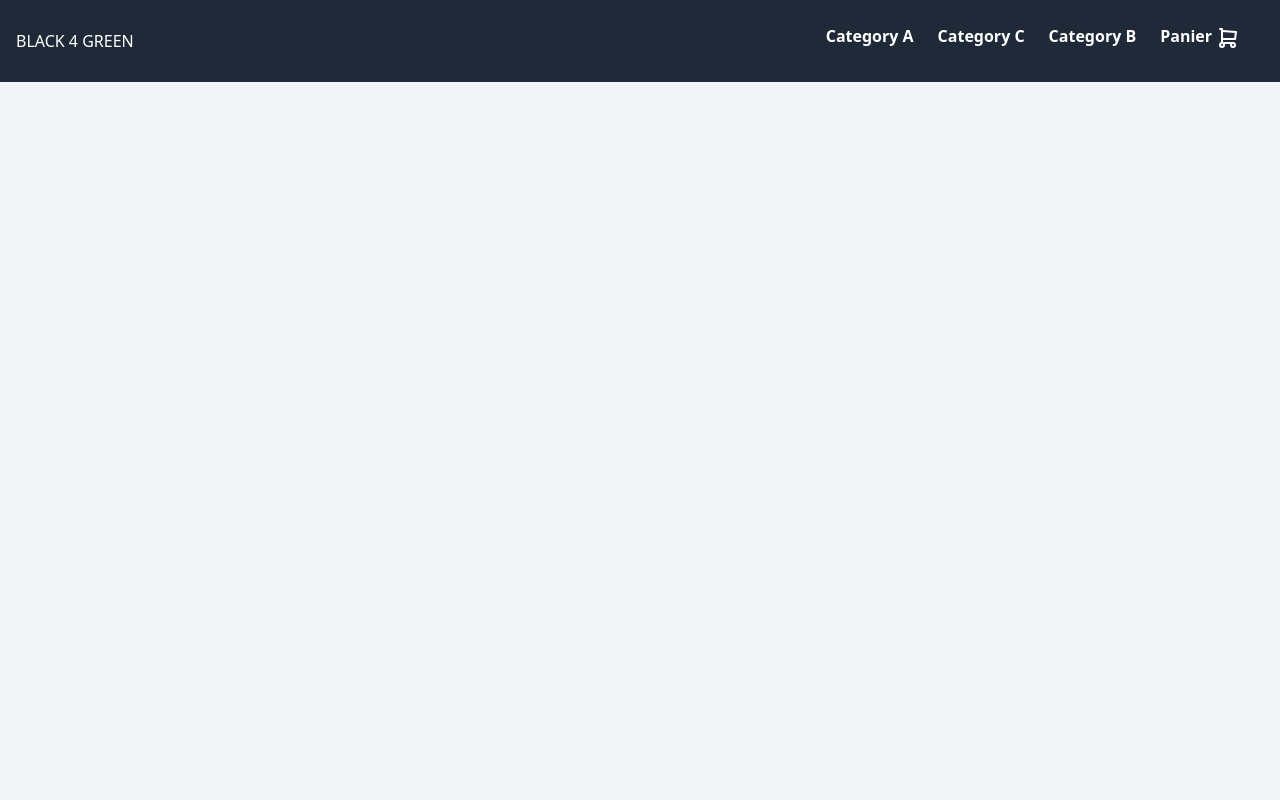
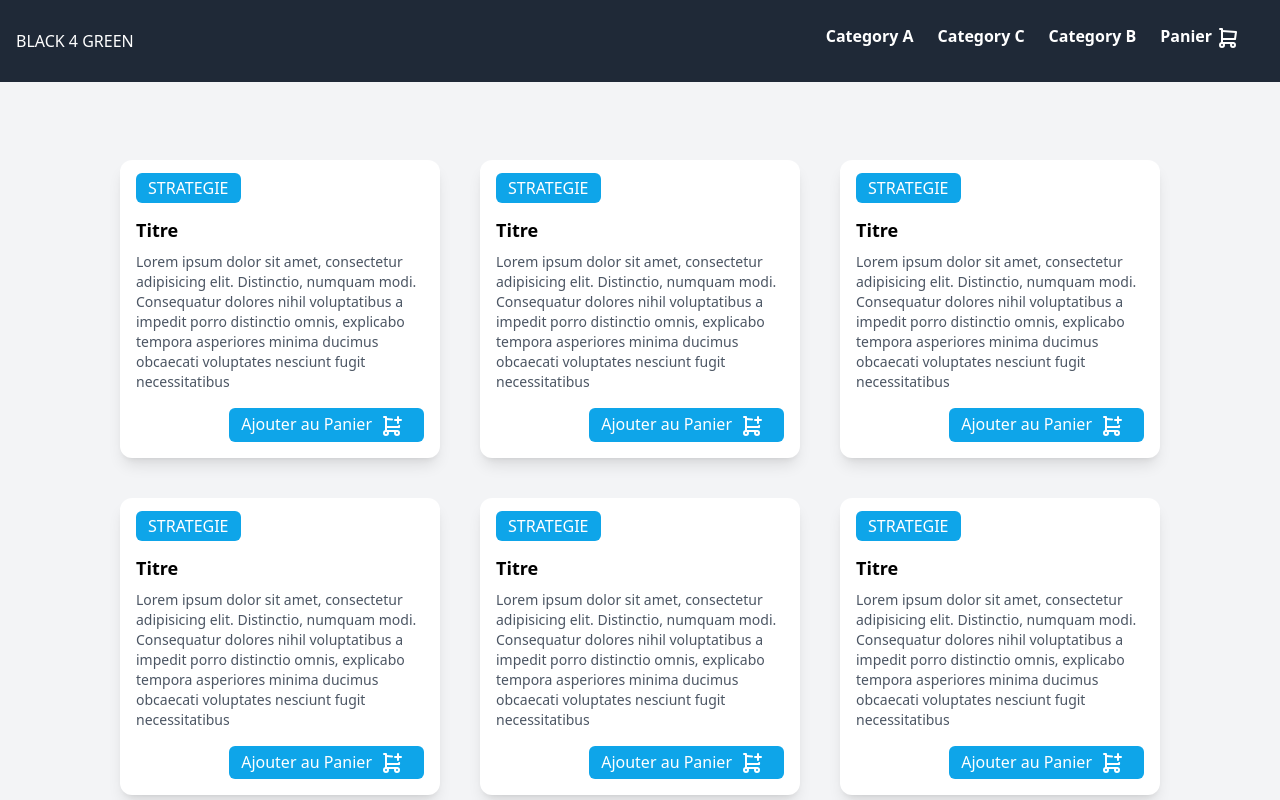
Before and after one commit to GillesCedric/Black4Green, a Next.js app: page / in a window 1280 px wide. Shown: the top 800 px of the page. Built offline with nearby package versions, Linux system fonts and the light colour scheme.

Commit message:
Modification de l'import dynamique des données

```diff
--- a/pages/index.tsx
+++ b/pages/index.tsx
@@ -2,7 +2,7 @@ import type { NextPage } from 'next'
 import dynamic from 'next/dynamic'
 import { Suspense } from 'react'
 import Head from 'next/head'
-import GoodPracticesModel from '../src/models/GoodPractices'
+import GoodPracticesModel, { GoodPractices as GoodPracticesType} from '../src/models/GoodPractices'
 //import Header from '../src/components/Header'
 //import GoodPractices from '../src/components/index/GoodPractices'
 //import Footer from '../src/components/Footer'
@@ -10,7 +10,7 @@ import GoodPracticesModel from '../src/models/GoodPractices'
 const Header = dynamic(() => import('../src/components/Header'), { suspense: true })
 const GoodPractices = dynamic(() => import('../src/components/index/GoodPractices'), { suspense: true })
 const Footer = dynamic(() => import('../src/components/Footer'), { suspense: true })
-const Home: NextPage = () => {
+const Home: NextPage<{goodPractices: GoodPracticesType[]}> = ({goodPractices}) => {
   return <>
     <Head>
       <title>Black 4 Green</title>
@@ -19,7 +19,7 @@ const Home: NextPage = () => {
     </Head>
     <Suspense fallback={`Loading...`}>
       <Header />
-      <GoodPractices />
+      <GoodPractices goodPractices={goodPractices} />
       <Footer />
     </Suspense>
 
@@ -27,3 +27,17 @@ const Home: NextPage = () => {
 }
 
 export default Home
+
+export async function getStaticProps() {
+  // Call an external API endpoint to get posts.
+  // You can use any data fetching library
+  const goodPractices = GoodPracticesModel.getGoodPractices()
+
+  // By returning { props: { posts } }, the Blog component
+  // will receive `posts` as a prop at build time
+  return {
+    props: {
+      goodPractices
+    }
+  }
+}
--- a/src/components/index/GoodPractices.tsx
+++ b/src/components/index/GoodPractices.tsx
@@ -2,7 +2,7 @@ import React from 'react'
 import GoodPracticesModel, { GoodPractices as GoodPracticesType } from '../../models/GoodPractices'
 
 interface PropsGoodPractices {
-  goodPractices?: GoodPracticesType[]
+  goodPractices: GoodPracticesType[]
 }
 
 export default class GoodPractices extends React.Component<PropsGoodPractices> {
@@ -14,7 +14,7 @@ export default class GoodPractices extends React.Component<PropsGoodPractices> {
   render: () => React.ReactNode = () => {
     return <div className="bg-gray-100 py-12 sm:pt-40 w-full min-h-screen gap-10 flex-wrap flex justify-center items-center">
       {
-        this.props.goodPractices?.map((practice, index) =>
+        this.props.goodPractices.map((practice, index) =>
           <div key={index} className="w-80 p-2 bg-white rounded-xl transform transition-all hover:-translate-y-2 duration-300 shadow-lg hover:shadow-2xl">
             <div className="m-2">
               <a role='button' href='#' className="text-white bg-sky-500 px-3 py-1 rounded-md">{practice.Family}</a>
@@ -42,17 +42,3 @@ export default class GoodPractices extends React.Component<PropsGoodPractices> {
     </div>
   }
 }
-
-export async function getStaticProps() {
-  // Call an external API endpoint to get posts.
-  // You can use any data fetching library
-  const goodPractices = GoodPracticesModel.getGoodPractices()
-
-  // By returning { props: { posts } }, the Blog component
-  // will receive `posts` as a prop at build time
-  return {
-    props: {
-      goodPractices
-    }
-  }
-}
```
